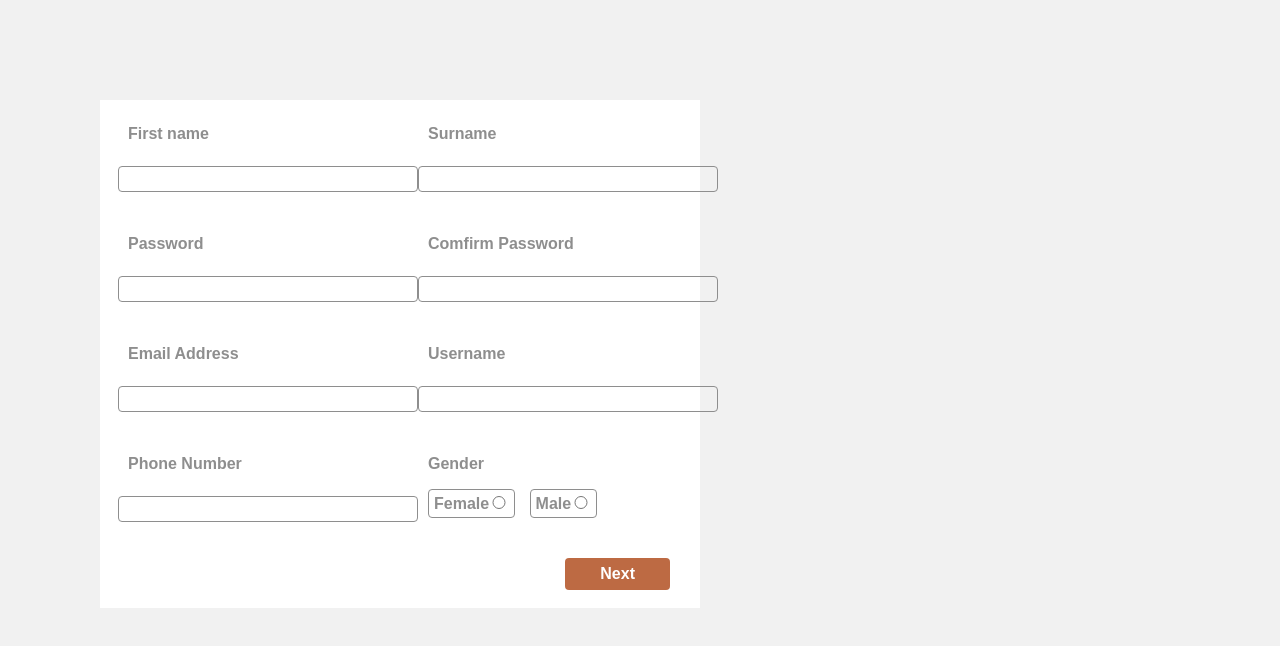
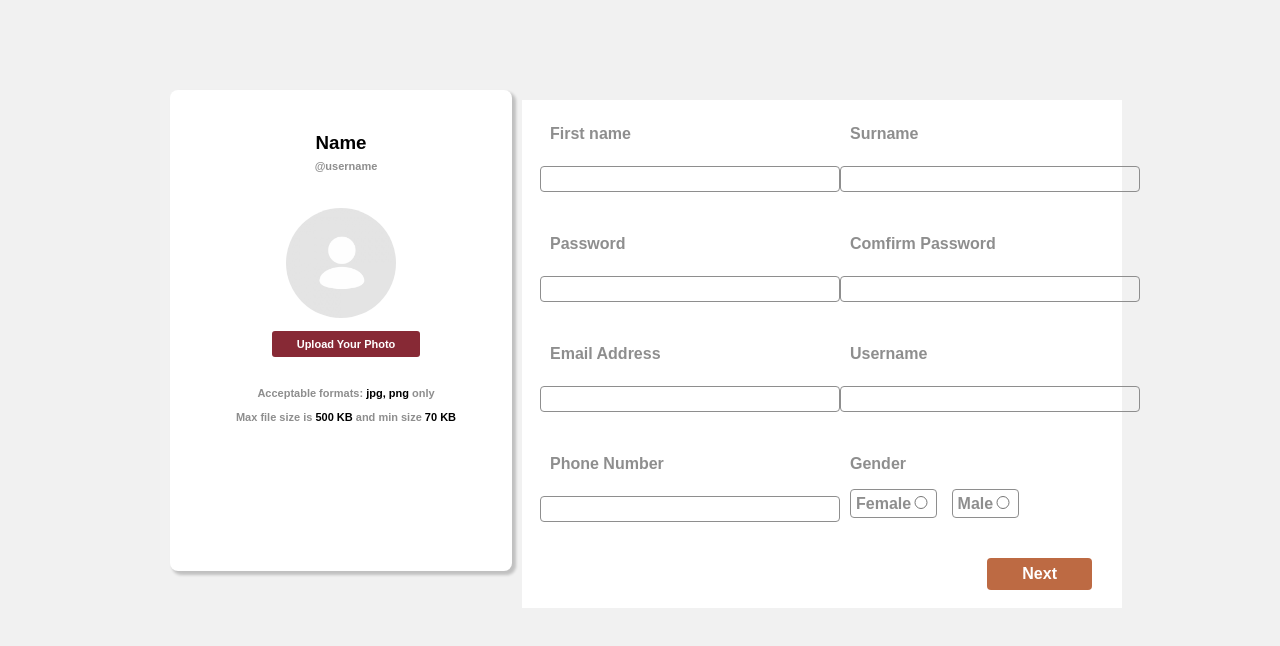
Before and after one commit to 2110336-SoftwareEngineering2/sec1_PCSD, a React (Create React App) app in the folder webapp/: page /register in a window 1280 px wide. Shown: the top 646 px of the page. Built offline with nearby package versions, Linux system fonts and the light colour scheme.

Commit message:
add UserProfile to caretaker Register

```diff
--- a/webapp/src/Register/Caretaker.css
+++ b/webapp/src/Register/Caretaker.css
@@ -1,3 +1,6 @@
+.caretaker {
+    display: flex;
+}
 /* added */
 /* row & col initialization -----------------------*/
 .row {
--- a/webapp/src/Register/Caretaker.js
+++ b/webapp/src/Register/Caretaker.js
@@ -1,13 +1,14 @@
 import React from "react";
 import { BrowserRouter as Router, Route } from "react-router-dom";
 import './Caretaker.css'
+import UserProfile from "./UserProfile";
 
 function Caretaker() {
   return (
-//    <div className="caretaker">
-//        <p>This is Caretaker register page</p>
-//    </div>
+  <div className="caretaker">
+    <UserProfile/>
       <CaretakerInfo/>
+      </div>
   );
 }
 
```
